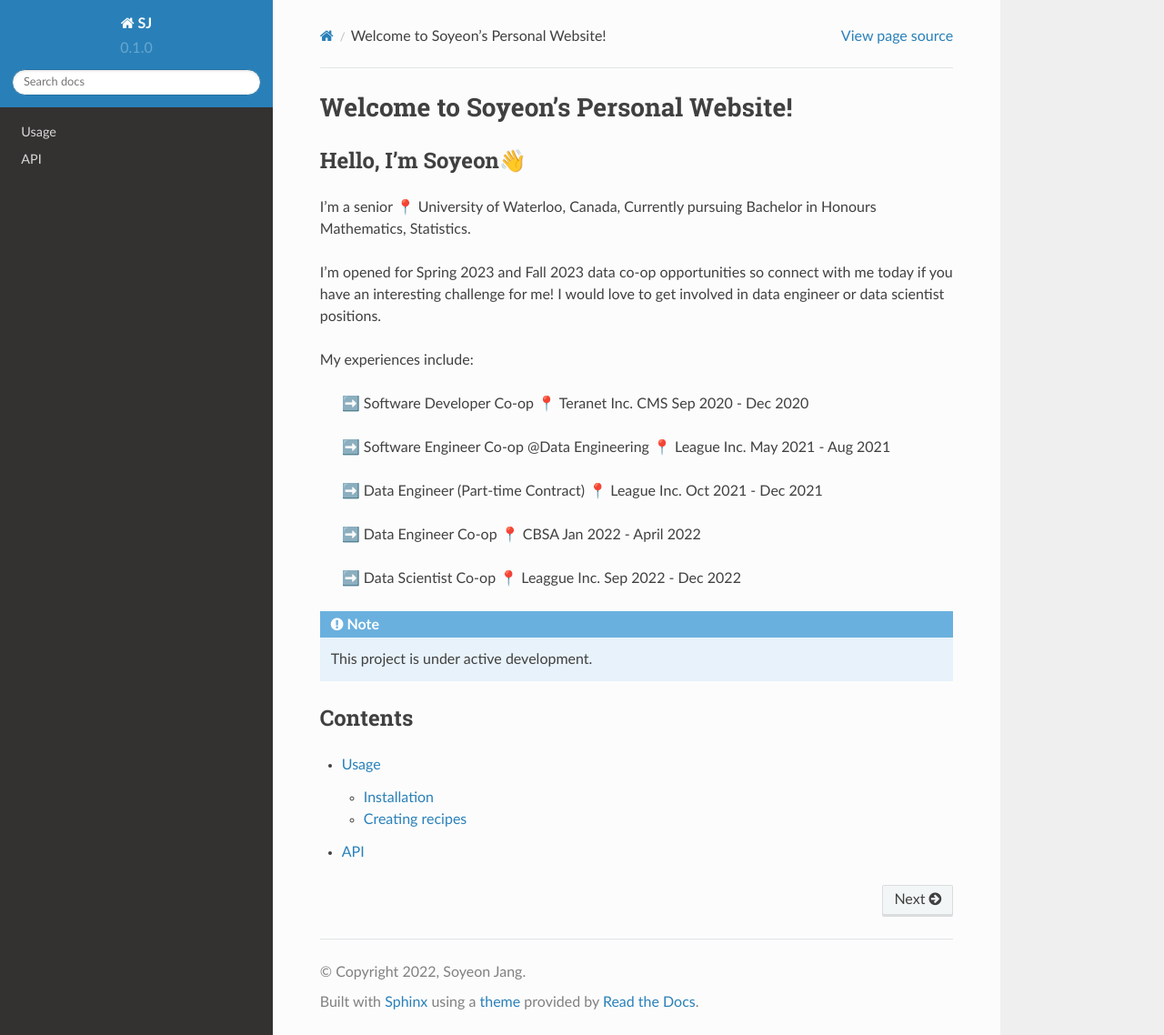
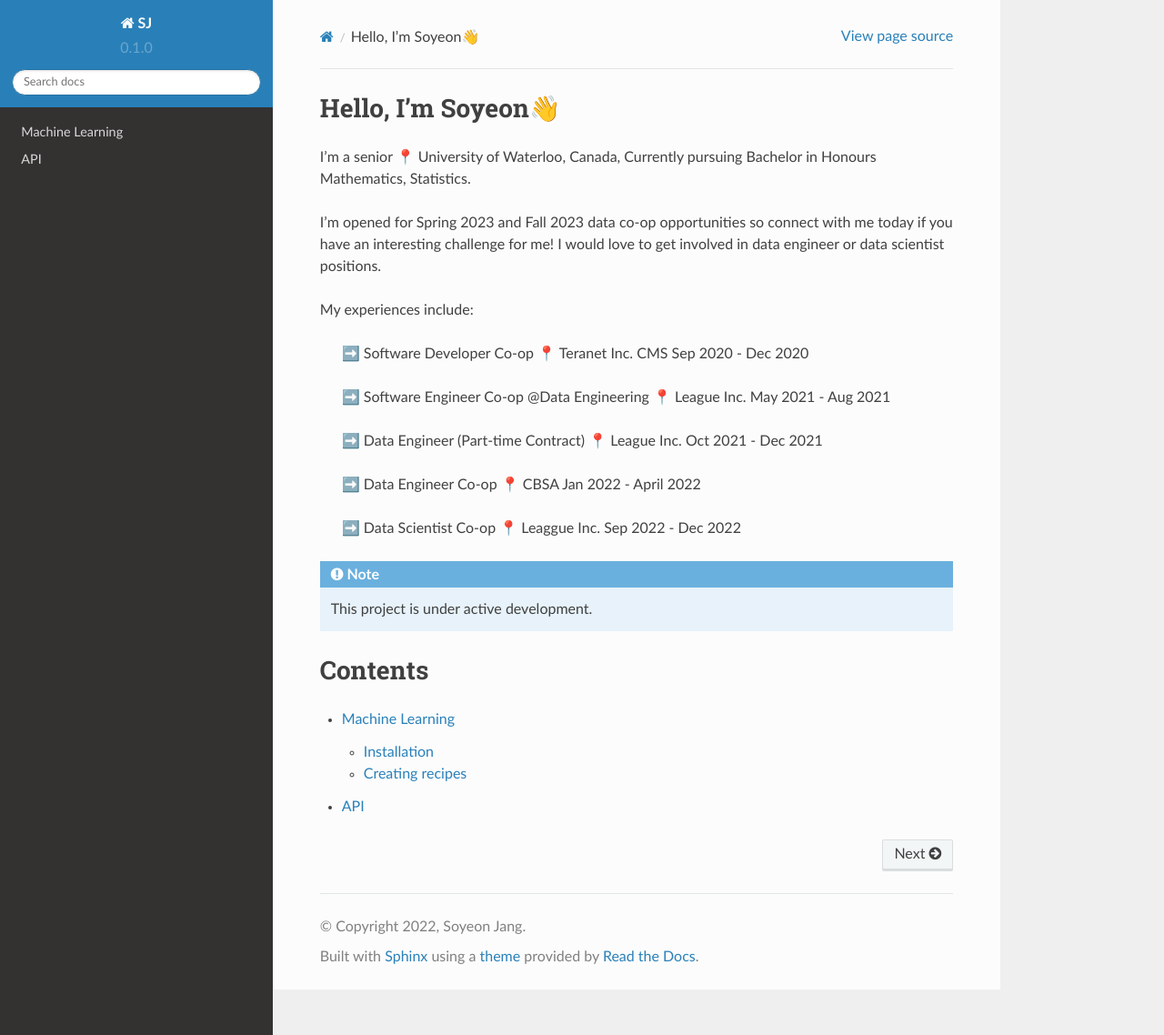
Before and after one commit to soyeonjangg/sjang, a Sphinx documentation site: the page built from docs/source/index.rst, in a window 1280 px wide and 1138 px high. Shown: the whole window at 91% size. Built offline with Sphinx 7.4.7 and the Read the Docs theme 2.0.0, drawn with Linux system fonts in a browser that asks for light colours.

Commit message:
add a page

```diff
--- a/docs/source/index.rst
+++ b/docs/source/index.rst
@@ -1,6 +1,3 @@
-Welcome to Soyeon's Personal Website!
-===================================
-
 Hello, I'm Soyeon👋
 -------------------
 
@@ -31,5 +28,5 @@ Contents
 
 .. toctree::
 
-   usage
+   machinelearning
    api
--- a/docs/source/usage.rst
+++ b/docs/source/machinelearning.rst
@@ -1,4 +1,4 @@
-Usage
+Machine Learning
 =====
 
 .. _installation:
```
